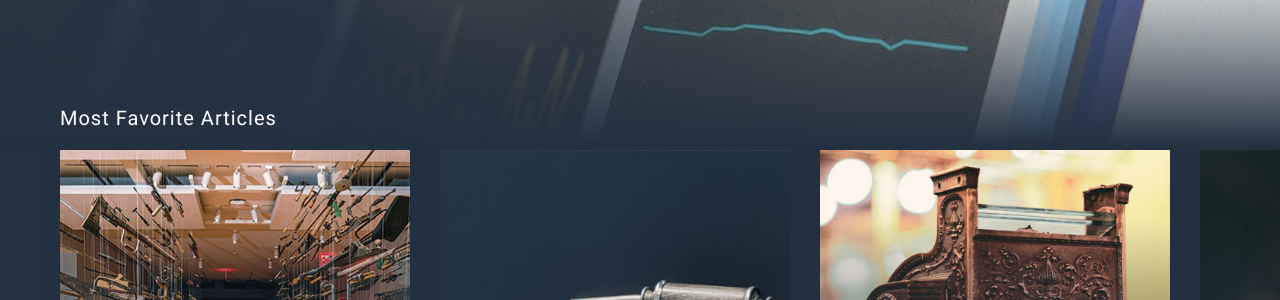
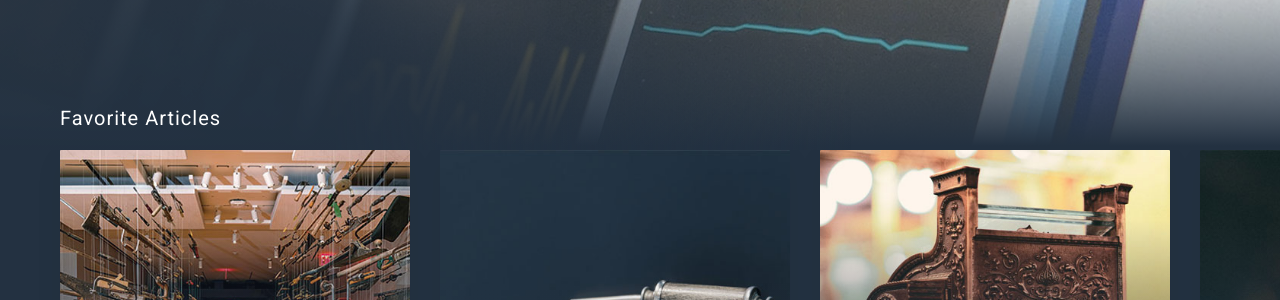
Before and after one commit to keboola/blog, a Jekyll site: the page built from index.md, in a window 1280 px wide and 900 px high, scrolled down 472 px. Shown: the part 154-454 px from the top of the window. Built offline with Jekyll 4.4.1, drawn with Linux system fonts in a browser that asks for light colours; nearby versions of some CDN libraries; the list of posts is cut into pages by our own code.

Commit message:
Most Favorite -> Favorite :)

```diff
--- a/_layouts/home.html
+++ b/_layouts/home.html
@@ -18,7 +18,7 @@
 						{% endif %}
 					{% endfor %}
 				</div>
-				<h2 class="h2-recent">Most Favorite Articles</h2>
+				<h2 class="h2-recent">Favorite Articles</h2>
 			</div>
 		</div></div></article>
 		{% break %}
```
